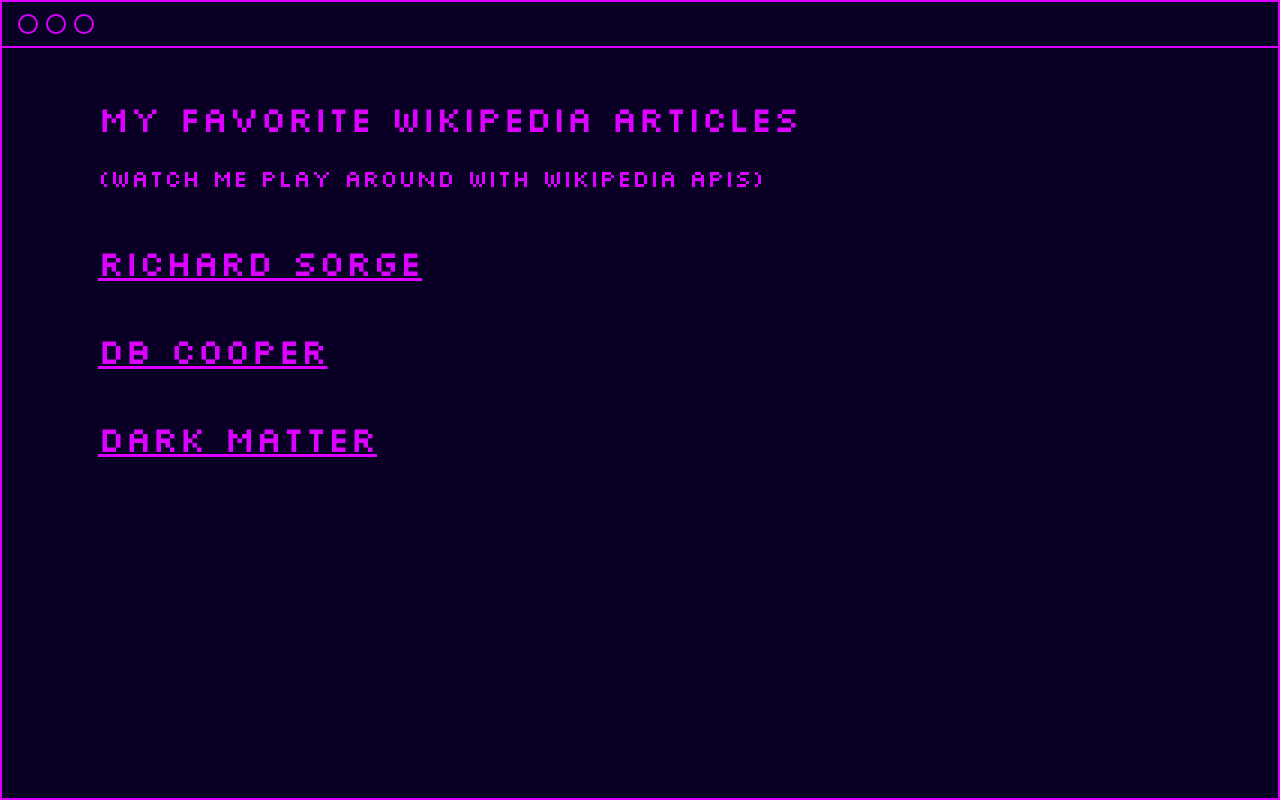
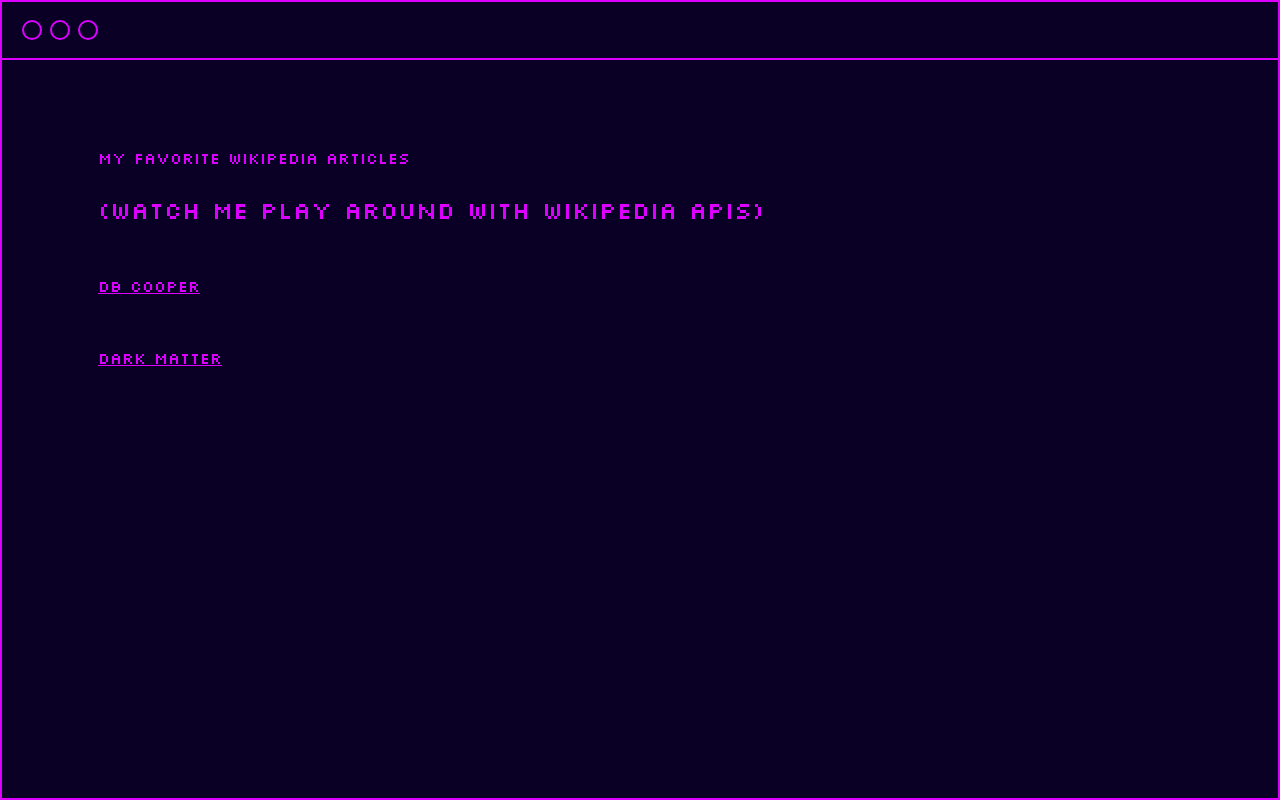
Before and after one commit to npek/im-nat, a Next.js app: page /playground/wikipedia in a window 1280 px wide. Built offline with nearby package versions, Linux system fonts and the light colour scheme.

Commit message:
cleaning up

```diff
--- /dev/null
+++ b/src/app/components/DisplayLabel.tsx
@@ -0,0 +1,27 @@
+type FontSize = "sm" | "md" | "lg" | "xl" | "2xl" | "3xl" | "4xl" | "5xl";
+
+type DisplayLabelProps = {
+  className?: string;
+  children: React.ReactNode;
+  fontSize: FontSize;
+  smallFontSize?: FontSize;
+};
+
+const DisplayLabel = ({
+  className,
+  children,
+  fontSize,
+  smallFontSize,
+}: DisplayLabelProps) => {
+  return (
+    <label
+      className={`${className} font-silkscreen sm:text-${fontSize} text-${
+        smallFontSize ?? fontSize
+      }`}
+    >
+      {children}
+    </label>
+  );
+};
+
+export default DisplayLabel;
--- /dev/null
+++ b/src/app/components/DisplayLink.tsx
@@ -0,0 +1,32 @@
+import Link from "next/link";
+
+type FontSize = "sm" | "md" | "lg" | "xl" | "2xl" | "3xl" | "4xl" | "5xl";
+
+type DisplayLinkProps = {
+  className?: string;
+  children: React.ReactNode;
+  href: string;
+  fontSize: FontSize;
+  smallFontSize?: FontSize;
+};
+
+const DisplayLink = ({
+  className,
+  children,
+  href,
+  fontSize,
+  smallFontSize,
+}: DisplayLinkProps) => {
+  return (
+    <Link
+      href={href}
+      className={`${className} font-silkscreen decoration-3 underline sm:text-${fontSize} text-${
+        smallFontSize ?? fontSize
+      }`}
+    >
+      {children}
+    </Link>
+  );
+};
+
+export default DisplayLink;
--- a/src/app/components/Header.tsx
+++ /dev/null
@@ -1,20 +0,0 @@
-type HeaderProps = {
-  children: React.ReactNode;
-};
-
-const Header = ({ children }: HeaderProps) => {
-  return (
-    <main className="flex min-h-screen flex-col items-center justify-between bg-dark font-mono text-nat-pink">
-      <div className="flex flex-col absolute bg-dark w-screen">
-        <div className="flex flex-row items-center px-4 space-x-2 h-12 border-nat-pink border-2">
-          <div className="rounded-full border-nat-pink border-2 w-5 h-5" />
-          <div className="rounded-full border-nat-pink border-2 w-5 h-5" />
-          <div className="rounded-full border-nat-pink border-2 w-5 h-5" />
-        </div>
-      </div>
-      {children}
-    </main>
-  );
-};
-
-export default Header;
--- /dev/null
+++ b/src/app/components/Window.tsx
@@ -0,0 +1,20 @@
+type WindowProps = {
+  children: React.ReactNode;
+};
+
+const Window = ({ children }: WindowProps) => {
+  return (
+    <main className="flex min-h-screen min-w-screen max-h-screen max-w-screen overflow-y-scroll flex-col space-y-12 font-mono text-nat-pink border-2 border-nat-pink bg-dark">
+      <div className="flex flex-col p-1 fixed border-nat-pink border-b-2 w-full">
+        <div className="flex flex-row bg-dark items-center pl-4 space-x-2 h-12">
+          <div className="rounded-full border-nat-pink border-2 w-5 h-5" />
+          <div className="rounded-full border-nat-pink border-2 w-5 h-5" />
+          <div className="rounded-full border-nat-pink border-2 w-5 h-5" />
+        </div>
+      </div>
+      <div className="flex flex-col sm:p-24 p-8 sm:pt-24 pt-16">{children}</div>
+    </main>
+  );
+};
+
+export default Window;
--- a/src/app/page.tsx
+++ b/src/app/page.tsx
@@ -1,36 +1,22 @@
-"use client";
-
-import Link from "next/link";
+import DisplayLabel from "./components/DisplayLabel";
+import DisplayLink from "./components/DisplayLink";
+import Window from "./components/Window";
 
 export default function Home() {
   return (
-    <main className="flex min-h-screen flex-col items-center justify-between bg-dark">
-      <div className="flex flex-row items-center px-4 space-x-2 absolute w-screen h-12 border-nat-pink border-2">
-        <div className="rounded-full border-nat-pink border-2 w-5 h-5" />
-        <div className="rounded-full border-nat-pink border-2 w-5 h-5" />
-        <div className="rounded-full border-nat-pink border-2 w-5 h-5" />
+    <Window>
+      <div className="flex flex-col space-y-8 justify-items-center">
+        <DisplayLabel fontSize="4xl">Hi, I'm Natalie Pekker</DisplayLabel>
+        <DisplayLabel fontSize="4xl">
+          I’m a senior frontend / mobile engineer
+        </DisplayLabel>
+        <DisplayLink fontSize="4xl" href="/resume">
+          My resume
+        </DisplayLink>
+        <DisplayLink fontSize="4xl" href="/playground">
+          My playground
+        </DisplayLink>
       </div>
-      <div className="flex flex-col sm:p-24 p-12 pt-32 space-y-12 w-full min-h-screen justify-items-center border-nat-pink border-2">
-        <label className="font-silkscreen text-4xl text-nat-pink">
-          Hi, I'm Natalie Pekker
-        </label>
-        <label className="font-silkscreen text-4xl text-nat-pink">
-          I’m a senior frontend / mobile engineer
-        </label>
-        <Link
-          href="/resume"
-          className="font-silkscreen decoration-3 underline text-4xl text-nat-pink"
-        >
-          My resume
-        </Link>
-        <Link
-          href="/playground"
-          className="font-silkscreen decoration-3 underline text-4xl text-nat-pink"
-        >
-          My playground
-        </Link>
-      </div>
-      <div className="z-10 max-w-5xl w-full items-center justify-between font-mono text-sm lg:flex"></div>
-    </main>
+    </Window>
   );
 }
--- a/src/app/playground/page.tsx
+++ b/src/app/playground/page.tsx
@@ -1,19 +1,12 @@
-"use client";
-
-import Header from "../components/Header";
-import Link from "next/link";
+import DisplayLink from "../components/DisplayLink";
+import Window from "../components/Window";
 
 export default function Playground() {
   return (
-    <Header>
-      <div className="flex flex-col overflow-y-scroll p-24 pt-32 space-y-12 w-full min-h-screen justify-items-center border-nat-pink border-2">
-        <Link
-          href="/playground/wikipedia"
-          className="font-silkscreen decoration-3 underline text-4xl text-nat-pink"
-        >
-          Wikipedia
-        </Link>
-      </div>
-    </Header>
+    <Window>
+      <DisplayLink href="/playground/wikipedia" fontSize="4xl">
+        Wikipedia
+      </DisplayLink>
+    </Window>
   );
 }
--- a/src/app/playground/wikipedia/[code]/page.tsx
+++ b/src/app/playground/wikipedia/[code]/page.tsx
@@ -1,8 +1,9 @@
 "use client";
 import { useEffect, useState } from "react";
-import Header from "../../../components/Header";
+import Window from "../../../components/Window";
 import wtf from "wtf_wikipedia";
 import { useParams } from "next/navigation";
+import DisplayLabel from "@/app/components/DisplayLabel";
 
 interface DocSection {
   title: string | undefined;
@@ -56,17 +57,13 @@
   }, []);
 
   return (
-    <Header>
-      <div className="flex flex-col overflow-y-scroll sm:p-24 p-12 pt-32 space-y-12 w-full min-h-screen justify-items-center border-nat-pink border-2">
-        <label className="font-silkscreen text-4xl text-nat-pink">
-          {title}
-        </label>
+    <Window>
+      <div className="flex flex-col space-y-12">
+        <DisplayLabel fontSize="4xl">{title}</DisplayLabel>
         {sections &&
           sections.map((sec, idx) => (
-            <div key={idx} className="section flex flex-col space-y-2">
-              <label className="section-title text-2xl font-silkscreen pb-2">
-                {sec.title}
-              </label>
+            <div key={idx} className="section flex flex-col space-y-4">
+              <DisplayLabel fontSize="2xl">{sec.title}</DisplayLabel>
               <div className="flex flex-col space-y-2">
                 {sec.paragraphs.map((para, pIdx) => (
                   <div key={pIdx} className="flex flex-row">
@@ -77,6 +74,6 @@
             </div>
           ))}
       </div>
-    </Header>
+    </Window>
   );
 }
--- a/src/app/playground/wikipedia/page.tsx
+++ b/src/app/playground/wikipedia/page.tsx
@@ -1,37 +1,24 @@
-"use client";
-
-import Header from "../../components/Header";
-import Link from "next/link";
+import DisplayLink from "@/app/components/DisplayLink";
+import Window from "../../components/Window";
+import DisplayLabel from "@/app/components/DisplayLabel";
 
 export default function Wikipedia() {
   return (
-    <Header>
-      <div className="flex flex-col overflow-y-scroll sm:p-24 p-12 pt-32 space-y-12 w-full min-h-screen justify-items-center border-nat-pink border-2">
-        <label className="font-silkscreen text-4xl text-nat-pink -mb-6">
+    <Window>
+      <div className="flex flex-col space-y-12">
+        <DisplayLabel className="-mb-6" fontSize="4xl">
           My favorite Wikipedia articles
-        </label>
-        <label className="font-silkscreen text-2xl text-nat-pink">
+        </DisplayLabel>
+        <DisplayLabel fontSize="2xl">
           {"(watch me play around with Wikipedia APIs)"}
-        </label>
-        <Link
-          href="/playground/wikipedia/Richard_Sorge"
-          className="font-silkscreen decoration-3 underline text-4xl text-nat-pink"
-        >
-          Richard Sorge
-        </Link>
-        <Link
-          href="/playground/wikipedia/DB_Cooper"
-          className="font-silkscreen decoration-3 underline text-4xl text-nat-pink"
-        >
+        </DisplayLabel>
+        <DisplayLink href="/playground/wikipedia/DB_Cooper" fontSize="4xl">
           DB Cooper
-        </Link>
-        <Link
-          href="/playground/wikipedia/Dark_Matter"
-          className="font-silkscreen decoration-3 underline text-4xl text-nat-pink"
-        >
+        </DisplayLink>
+        <DisplayLink href="/playground/wikipedia/Dark_Matter" fontSize="4xl">
           Dark Matter
-        </Link>
+        </DisplayLink>
       </div>
-    </Header>
+    </Window>
   );
 }
```
Also changed, not shown: src/app/resume/page.tsx (+32 -41 lines).
